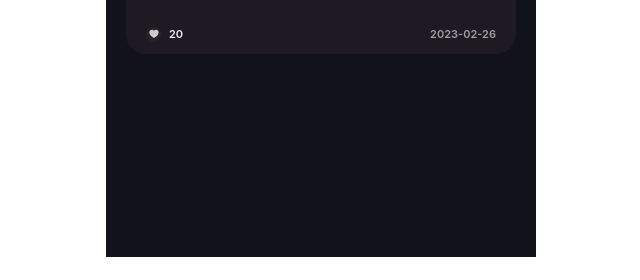
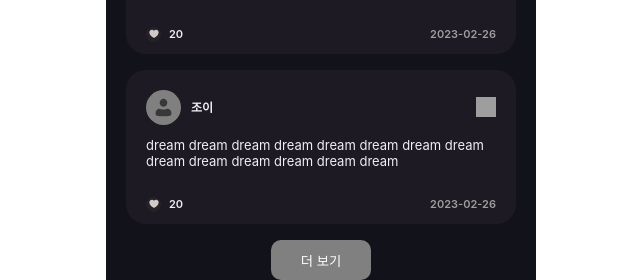
Before and after one commit to TEAM-DREAMCATCHER/DREAMCATCHER_Front-End, a React (Vite) app: page /community in a window 1280 px wide. Shown: the part 543-823 px from the top of the page, without its empty margins (319-959 px from the left). Before the commit the page ends 800 px from the top, so only its background shows below. Built offline with nearby package versions, Linux system fonts and the light colour scheme; no server answers; grey boxes are pictures that could not be loaded; a web font is replaced by a local one.

Commit message:
feat: 더보기 버튼 구현
1. 게시물 4개씩 보여주기
2. 마지막 게시물 밑에는 더보기 버튼 안보이기

```diff
--- a/src/pages/community/community.tsx
+++ b/src/pages/community/community.tsx
@@ -1,7 +1,8 @@
-import { DetailButton, Layout } from './styles'
+import { DetailButton, Layout, MoreBox, MoreButton } from './styles'
 import Category from '@/components/common/category'
 import SortOption from '@/components/common/sortOption'
 import Posting from '@/components/common/posting'
+import { useState } from 'react'
 
 export interface Info {
     id: string
@@ -16,6 +17,8 @@ export interface Info {
 }
 
 export default function Community() {
+    let [range, setRange] = useState(1)
+
     const mock = [
         {
             id: '4',
@@ -51,14 +54,91 @@ export default function Community() {
             pri: false,
             emoji: '1f601',
         },
+        {
+            id: '4',
+            userId: '조이',
+            content:
+                'dream dream dream dream dream dream dream dream dream dream dream dream dream dream',
+            createdAt: '2023-02-26',
+            updatedAt: '2023-02-26',
+            likeCount: 20,
+            category: 'joy',
+            pri: false,
+            emoji: '1f601',
+        },
+        {
+            id: '4',
+            userId: '조이',
+            content:
+                'dream dream dream dream dream dream dream dream dream dream dream dream dream dream',
+            createdAt: '2023-02-26',
+            updatedAt: '2023-02-26',
+            likeCount: 20,
+            category: 'joy',
+            pri: false,
+            emoji: '1f601',
+        },
+        {
+            id: '4',
+            userId: '조이',
+            content:
+                'dream dream dream dream dream dream dream dream dream dream dream dream dream dream',
+            createdAt: '2023-02-26',
+            updatedAt: '2023-02-26',
+            likeCount: 20,
+            category: 'joy',
+            pri: false,
+            emoji: '1f601',
+        },
+        {
+            id: '4',
+            userId: '조이',
+            content:
+                'dream dream dream dream dream dream dream dream dream dream dream dream dream dream',
+            createdAt: '2023-02-26',
+            updatedAt: '2023-02-26',
+            likeCount: 20,
+            category: 'joy',
+            pri: false,
+            emoji: '1f601',
+        },
+        {
+            id: '4',
+            userId: '조이',
+            content:
+                'dream dream dream dream dream dream dream dream dream dream dream dream dream dream',
+            createdAt: '2023-02-26',
+            updatedAt: '2023-02-26',
+            likeCount: 20,
+            category: 'joy',
+            pri: false,
+            emoji: '1f601',
+        },
+        {
+            id: '4',
+            userId: '조이',
+            content:
+                'dream dream dream dream dream dream dream dream dream dream dream dream dream dream',
+            createdAt: '2023-02-26',
+            updatedAt: '2023-02-26',
+            likeCount: 20,
+            category: 'joy',
+            pri: false,
+            emoji: '1f601',
+        },
     ]
+
+    const moreHandler = () => {
+        setRange(range + 1)
+    }
 
     return (
         <>
             <Layout>
                 <Category />
                 <SortOption />
-                {mock.map((info) => (
+                {mock.map((info, idx) => {
+                    return idx < 4 * range ? (
                         <DetailButton
                             to={`/Community/${info.id}`}
                             state={{
@@ -80,7 +160,17 @@ export default function Community() {
                                 createdAt={info.createdAt}
                             />
                         </DetailButton>
-                ))}
+                    ) : (
+                        ''
+                    )
+                })}
+                <MoreBox>
+                    {mock.length > 4 * range ? (
+                        <MoreButton onClick={() => moreHandler()}>더 보기</MoreButton>
+                    ) : (
+                        ''
+                    )}
+                </MoreBox>
             </Layout>
         </>
     )
--- a/src/pages/community/styles.ts
+++ b/src/pages/community/styles.ts
@@ -11,3 +11,18 @@ export const Layout = styled.div`
     background: #12121b;
     color: #ffffff;
 `
+export const MoreBox = styled.div`
+    text-align: center;
+`
+
+export const MoreButton = styled.button`
+    width: 100px;
+    height: 40px;
+    color: white;
+    background-color: gray;
+    border-radius: 10px;
+    cursor: pointer;
+    &:hover {
+        opacity: 70%;
+    }
+`
```
Lines whose indentation alone changed are shown as unchanged.
